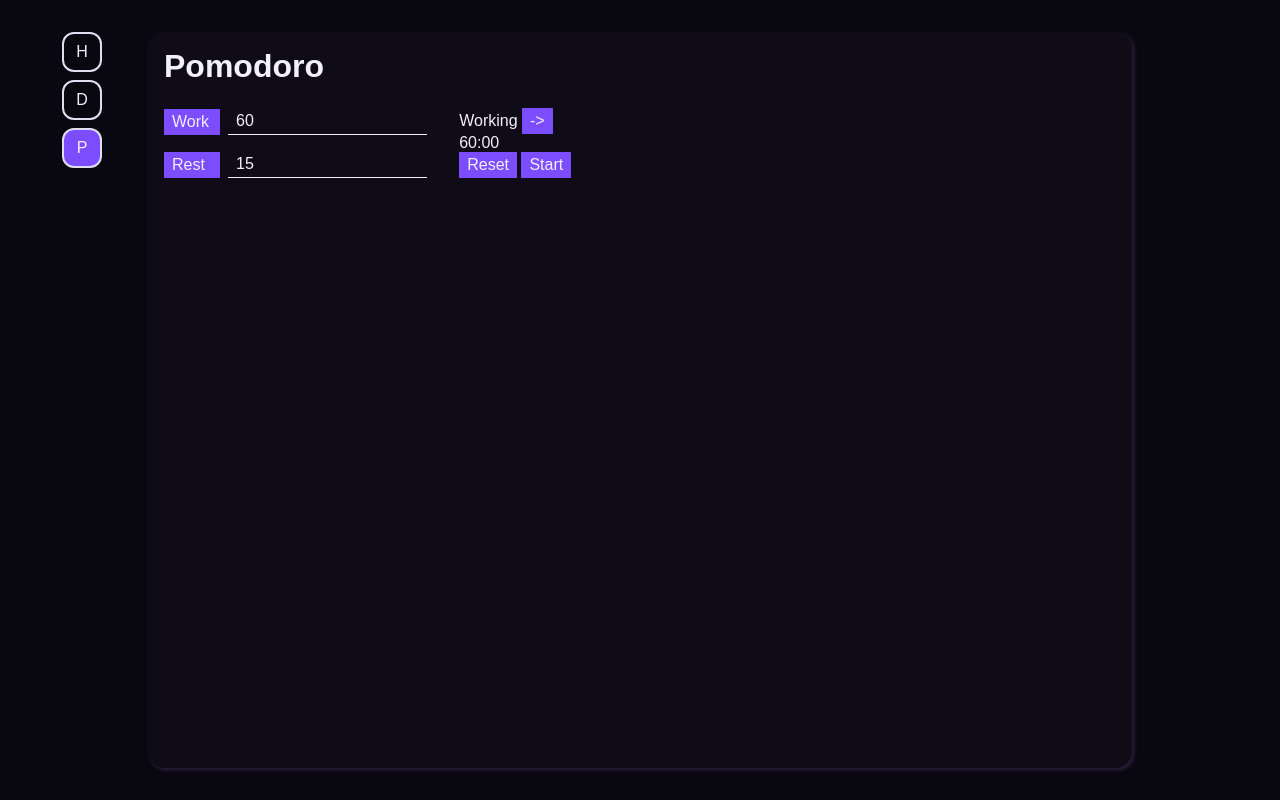
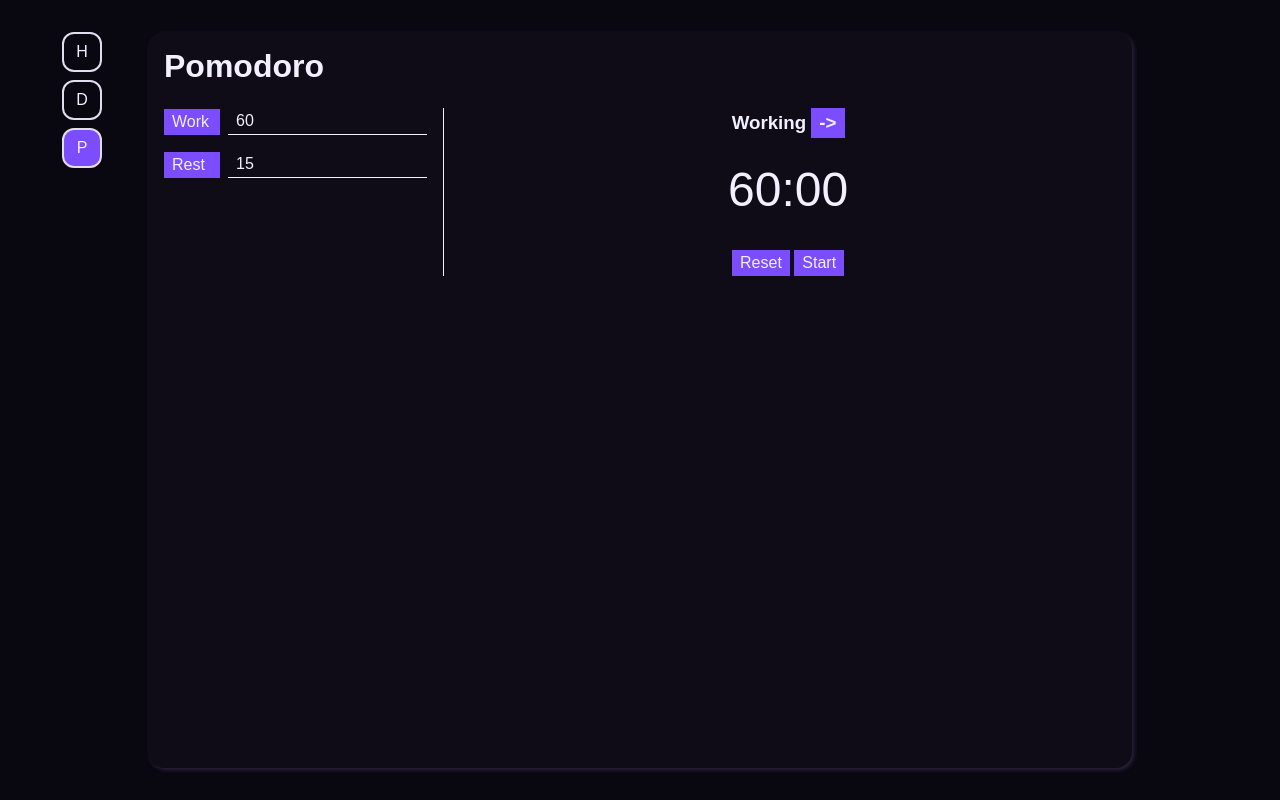
Before and after one commit to NxReason/homelab, a SvelteKit app in the folder client/: page /pomodoro in a window 1280 px wide. Built offline with nearby package versions, Linux system fonts and the light colour scheme.

Commit message:
pomodoro minimal styles

```diff
--- a/client/src/lib/components/NumericInput.svelte
+++ b/client/src/lib/components/NumericInput.svelte
@@ -17,4 +17,6 @@ $effect(() => {
   oninput={(e) => {
     const inputValue = (e.target as HTMLInputElement).value;
     raw = inputValue.replace(/\D+/g, '');
-  }} />
+  }}
+  onfocus={e => (e.target as HTMLInputElement).select()}
+/>
--- a/client/src/routes/pomodoro/+page.svelte
+++ b/client/src/routes/pomodoro/+page.svelte
@@ -1,4 +1,5 @@
 <script lang="ts">
+  import { untrack } from 'svelte';
 import Settings from './Settings.svelte';
 
 const INITIAL_WORK_TIME = 60;
@@ -20,11 +21,10 @@ function togglePhase() {
 }
 
 // Timer
-// let timeLeft = $state(INITIAL_WORK_TIME * 60);
-let timeLeft = $state(2);
-let timeView = $derived(getTimeView(timeLeft))
+let timeLeft = $state(INITIAL_WORK_TIME * 60);
+let timeView = $derived(getTimeView(timeLeft));
+let isRunning = $state(false);
 let intervalId: ReturnType<typeof setInterval> | undefined;
-let isRunning = $state(false);
 
 function start() {
   intervalId = setInterval(() => {
@@ -60,16 +60,7 @@ function resetTimeLeft() {
     timeLeft = getWorkTimeLeft();
   else
     timeLeft = getRestTimeLeft();
-}
-
-// update time-left only if timer isn't running
-$effect(() => {
-  if (isRunning) return;
-  // timeLeft = phase === 'Work'
-  //   ? getWorkTimeLeft()
-  //   : getRestTimeLeft();
-  resetTimeLeft();
-})
+};
 
 function getWorkTimeLeft(): number {
   return (workTimer ?? INITIAL_WORK_TIME) * 60;
@@ -77,6 +68,16 @@ function getWorkTimeLeft(): number {
 function getRestTimeLeft(): number {
   return (restTimer ?? INITIAL_REST_TIME) * 60;
 }
+
+$effect(() => {
+  const running = untrack(() => isRunning);
+  if (running) return;
+
+  if (phase === 'Work')
+    timeLeft = getWorkTimeLeft();
+  else
+    timeLeft = getRestTimeLeft();
+})
 </script>
 
 
@@ -86,10 +87,12 @@ function getRestTimeLeft(): number {
   <Settings bind:workTimer={workTimer} bind:restTimer={restTimer} />
 
   <div class="timer">
-    <p>{phase}ing <button onclick={togglePhaseHandler}>-></button></p>
-    <p>{timeView}</p>
-    <button onclick={resetHandler}>Reset</button>
-    <button onclick={toggleTimer}>{isRunning ? 'Stop' : 'Start'}</button>
+    <h3>{phase}ing <button onclick={togglePhaseHandler}>-></button></h3>
+    <p class="timer-value">{timeView}</p>
+    <div>
+      <button onclick={resetHandler}>Reset</button>
+      <button onclick={toggleTimer}>{isRunning ? 'Stop' : 'Start'}</button>
+    </div>
   </div>
 </div>
 
@@ -99,10 +102,22 @@ function getRestTimeLeft(): number {
   display: grid;
   grid-template-rows: 60px;
   grid-template-columns: 30% 70%;
-  gap: 16px;
+  row-gap: 16px;
 }
 .page-title {
   grid-column: 1 / 3;
   padding: 16px;
 }
+.timer {
+  display: grid;
+  grid-template-rows: auto 80px auto;
+  gap: 16px;
+  justify-items: center;
+
+  border-left: 1px solid var(--on-surface);
+}
+.timer-value {
+  font-size: 3rem;
+  padding-top: .5rem;
+}
 </style>
```
